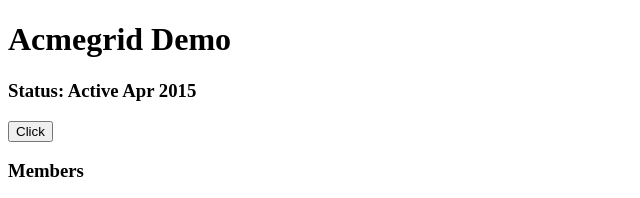
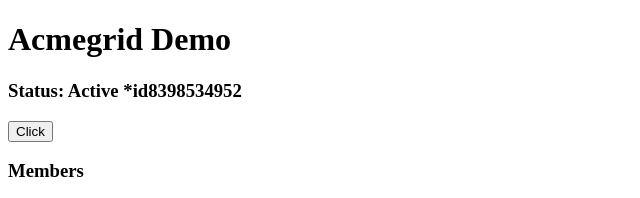
Before and after one commit to acmegrid/acmegrid.github.io, a plain HTML site: page index.html in a window 1280 px wide. Shown: the top 198 px of the page, 0-640 px from the left. Drawn offline with nearby package versions, Linux system fonts and the light colour scheme.

Commit message:
all auto all the time 9

```diff
--- a/index.html
+++ b/index.html
@@ -15,7 +15,7 @@ $(document).ready(function(){
 </head>
 <body>
 <h1>Acmegrid Demo</h1>
-<h3>Status: Active Apr 2015</h3>
+<h3>Status: Active *id8398534952</h3>
 <button>Click</button>
 <h3>Members</h3>
 <ul>
```
